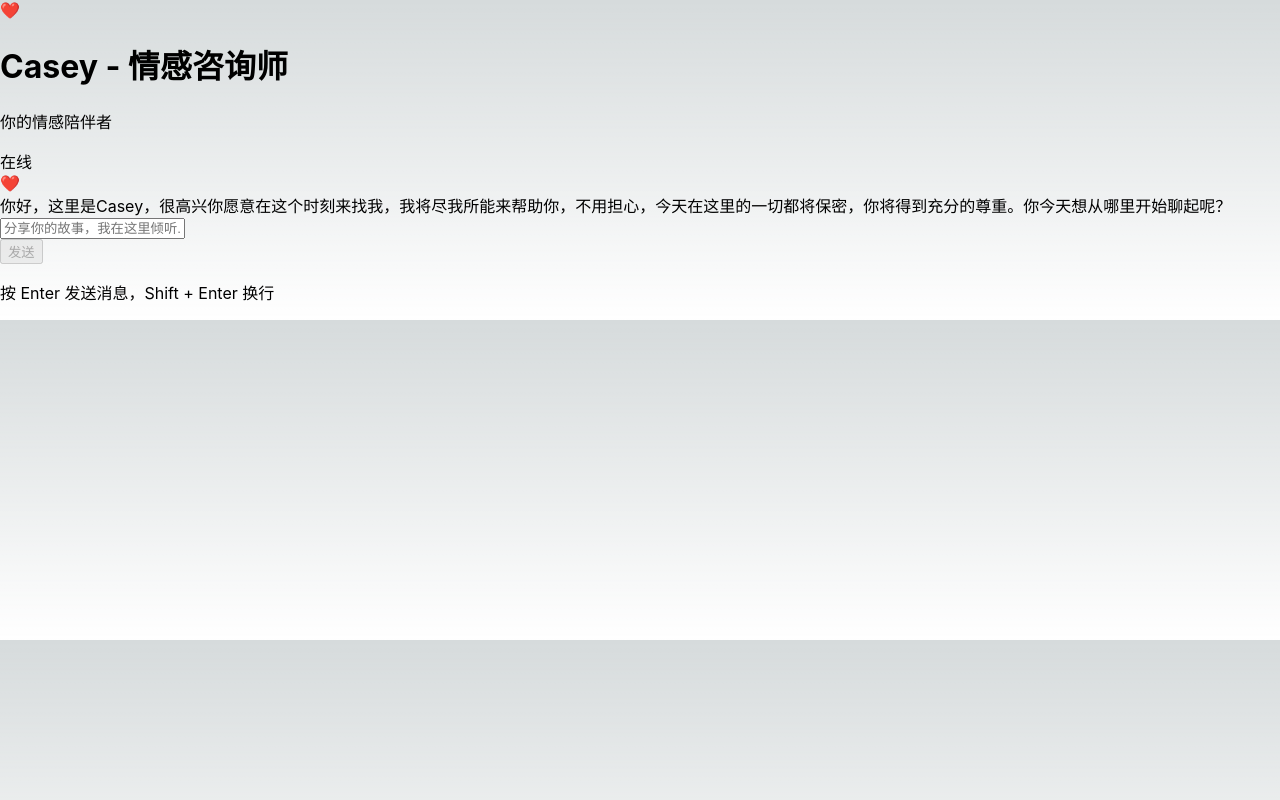
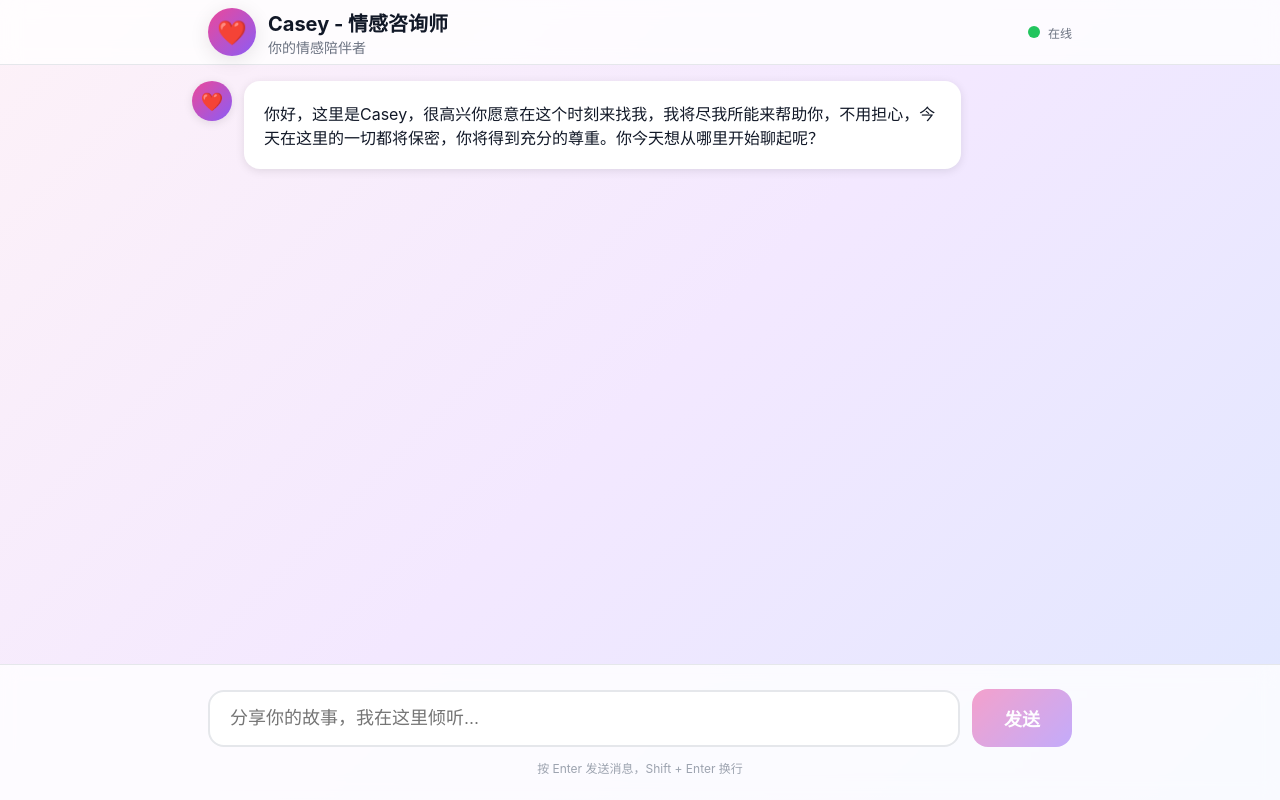
Before and after one commit to ZZZZ000e/casey, a Next.js app: page / in a window 1280 px wide. Built offline with nearby package versions, Linux system fonts and the light colour scheme.

Commit message:
Update page.tsx

```diff
--- a/src/app/page.tsx
+++ b/src/app/page.tsx
@@ -25,7 +25,6 @@ export default function ChatPage() {
   const [isTyping, setIsTyping] = useState(false);
   const scrollRef = useRef<HTMLDivElement>(null);
 
-  // 自动滚动到底部
   useEffect(() => {
     if (scrollRef.current) {
       scrollRef.current.scrollTop = scrollRef.current.scrollHeight;
@@ -115,75 +114,80 @@ export default function ChatPage() {
   };
 
   return (
-    <div className="flex flex-col h-screen bg-gradient-to-br from-pink-50 via-purple-50 to-blue-50">
+    <div style={{ display: 'flex', flexDirection: 'column', height: '100vh', background: 'linear-gradient(135deg, #fdf2f8, #f3e8ff, #e0e7ff)' }}>
       {/* Header */}
-      <header className="border-b bg-white/80 backdrop-blur-sm sticky top-0 z-10">
-        <div className="container mx-auto flex h-16 items-center justify-between px-4 max-w-4xl">
-          <div className="flex items-center gap-3">
-            <div className="flex h-12 w-12 items-center justify-center rounded-full bg-gradient-to-br from-pink-500 to-purple-600 shadow-lg">
-              <span className="text-white text-2xl">❤️</span>
+      <header style={{ borderBottom: '1px solid #e5e7eb', background: 'rgba(255, 255, 255, 0.8)', backdropFilter: 'blur(10px)', position: 'sticky', top: 0, zIndex: 10 }}>
+        <div style={{ maxWidth: '896px', margin: '0 auto', display: 'flex', height: '64px', alignItems: 'center', justifyContent: 'space-between', padding: '0 16px' }}>
+          <div style={{ display: 'flex', alignItems: 'center', gap: '12px' }}>
+            <div style={{ display: 'flex', height: '48px', width: '48px', alignItems: 'center', justifyContent: 'center', borderRadius: '50%', background: 'linear-gradient(135deg, #ec4899, #8b5cf6)', boxShadow: '0 4px 20px rgba(0,0,0,0.1)' }}>
+              <span style={{ fontSize: '24px' }}>❤️</span>
             </div>
             <div>
-              <h1 className="text-xl font-bold text-gray-900">
+              <h1 style={{ fontSize: '20px', fontWeight: 'bold', color: '#111827', margin: 0 }}>
                 Casey - 情感咨询师
               </h1>
-              <p className="text-sm text-gray-500">你的情感陪伴者</p>
+              <p style={{ fontSize: '14px', color: '#6b7280', margin: 0 }}>你的情感陪伴者</p>
             </div>
           </div>
-          <div className="flex items-center gap-2">
-            <div className="flex h-3 w-3 items-center justify-center rounded-full bg-green-500">
-              <div className="h-1.5 w-1.5 animate-ping rounded-full bg-green-500" />
+          <div style={{ display: 'flex', alignItems: 'center', gap: '8px' }}>
+            <div style={{ display: 'flex', height: '12px', width: '12px', alignItems: 'center', justifyContent: 'center', borderRadius: '50%', background: '#22c55e' }}>
+              <div style={{ height: '6px', width: '6px', borderRadius: '50%', background: '#22c55e', animation: 'ping 1s cubic-bezier(0, 0, 0.2, 1) infinite' }}></div>
             </div>
-            <span className="text-xs text-gray-500">在线</span>
+            <span style={{ fontSize: '12px', color: '#6b7280' }}>在线</span>
           </div>
         </div>
       </header>
 
       {/* Chat Messages */}
-      <div
-        className="flex-1 overflow-y-auto p-4"
-        ref={scrollRef}
-      >
-        <div className="container mx-auto max-w-4xl">
+      <div style={{ flex: 1, overflowY: 'auto', padding: '16px' }} ref={scrollRef}>
+        <div style={{ maxWidth: '896px', margin: '0 auto' }}>
           {messages.map((message) => (
             <div
               key={message.id}
-              className={`flex gap-3 mb-6 ${
-                message.role === 'user' ? 'justify-end' : 'justify-start'
-              }`}
+              style={{
+                display: 'flex',
+                gap: '12px',
+                marginBottom: '24px',
+                justifyContent: message.role === 'user' ? 'flex-end' : 'flex-start'
+              }}
             >
               {message.role === 'assistant' && (
-                <div className="flex h-10 w-10 shrink-0 items-center justify-center rounded-full bg-gradient-to-br from-pink-500 to-purple-600 shadow-md">
-                  <span className="text-white text-lg">❤️</span>
+                <div style={{ display: 'flex', height: '40px', width: '40px', alignItems: 'center', justifyContent: 'center', borderRadius: '50%', background: 'linear-gradient(135deg, #ec4899, #8b5cf6)', boxShadow: '0 2px 10px rgba(0,0,0,0.1)' }}>
+                  <span style={{ fontSize: '18px' }}>❤️</span>
                 </div>
               )}
               <div
-                className={`max-w-[80%] rounded-2xl px-5 py-4 shadow-md ${
-                  message.role === 'user'
-                    ? 'bg-gradient-to-br from-pink-500 to-purple-600 text-white'
-                    : 'bg-white text-gray-900'
-                }`}
+                style={{
+                  maxWidth: '80%',
+                  borderRadius: '16px',
+                  padding: '20px',
+                  boxShadow: '0 2px 10px rgba(0,0,0,0.1)',
+                  background: message.role === 'user'
+                    ? 'linear-gradient(135deg, #ec4899, #8b5cf6)'
+                    : 'white',
+                  color: message.role === 'user' ? 'white' : '#111827'
+                }}
               >
                 {message.content}
               </div>
               {message.role === 'user' && (
-                <div className="flex h-10 w-10 shrink-0 items-center justify-center rounded-full bg-gray-300 shadow-md">
-                  <span className="text-white text-lg">👤</span>
+                <div style={{ display: 'flex', height: '40px', width: '40px', alignItems: 'center', justifyContent: 'center', borderRadius: '50%', background: '#d1d5db', boxShadow: '0 2px 10px rgba(0,0,0,0.1)' }}>
+                  <span style={{ fontSize: '18px' }}>👤</span>
                 </div>
               )}
             </div>
           ))}
 
           {isTyping && (
-            <div className="flex gap-3 mb-6">
-              <div className="flex h-10 w-10 shrink-0 items-center justify-center rounded-full bg-gradient-to-br from-pink-500 to-purple-600 shadow-md">
-                <span className="text-white text-lg">❤️</span>
+            <div style={{ display: 'flex', gap: '12px', marginBottom: '24px' }}>
+              <div style={{ display: 'flex', height: '40px', width: '40px', alignItems: 'center', justifyContent: 'center', borderRadius: '50%', background: 'linear-gradient(135deg, #ec4899, #8b5cf6)', boxShadow: '0 2px 10px rgba(0,0,0,0.1)' }}>
+                <span style={{ fontSize: '18px' }}>❤️</span>
               </div>
-              <div className="bg-white rounded-2xl px-5 py-4 shadow-md">
-                <div className="flex gap-1.5">
-                  <div className="h-2 w-2 animate-bounce rounded-full bg-purple-500" />
-                  <div className="h-2 w-2 animate-bounce rounded-full bg-purple-500" style={{ animationDelay: '0.1s' }} />
-                  <div className="h-2 w-2 animate-bounce rounded-full bg-purple-500" style={{ animationDelay: '0.2s' }} />
+              <div style={{ background: 'white', borderRadius: '16px', padding: '20px', boxShadow: '0 2px 10px rgba(0,0,0,0.1)' }}>
+                <div style={{ display: 'flex', gap: '6px' }}>
+                  <div style={{ height: '8px', width: '8px', borderRadius: '50%', background: '#8b5cf6', animation: 'bounce 0.5s infinite' }}></div>
+                  <div style={{ height: '8px', width: '8px', borderRadius: '50%', background: '#8b5cf6', animation: 'bounce 0.5s 0.1s infinite' }}></div>
+                  <div style={{ height: '8px', width: '8px', borderRadius: '50%', background: '#8b5cf6', animation: 'bounce 0.5s 0.2s infinite' }}></div>
                 </div>
               </div>
             </div>
@@ -192,11 +196,10 @@ export default function ChatPage() {
       </div>
 
       {/* Input Area */}
-      <div className="border-t bg-white/80 backdrop-blur-sm sticky bottom-0">
-        <div className="container mx-auto px-4 py-6">
-          <div className="mx-auto max-w-4xl">
-            <div className="flex gap-3 items-end">
-              <div className="flex-1">
+      <div style={{ borderTop: '1px solid #e5e7eb', background: 'rgba(255, 255, 255, 0.8)', backdropFilter: 'blur(10px)', position: 'sticky', bottom: 0 }}>
+        <div style={{ maxWidth: '896px', margin: '0 auto', padding: '24px 16px' }}>
+          <div style={{ display: 'flex', gap: '12px', alignItems: 'flex-end' }}>
+            <div style={{ flex: 1 }}>
               <input
                 type="text"
                 value={input}
@@ -209,23 +212,40 @@ export default function ChatPage() {
                 }}
                 placeholder="分享你的故事，我在这里倾听..."
                 disabled={isTyping}
-                  className="w-full px-5 py-4 border-2 border-gray-200 rounded-2xl focus:outline-none focus:ring-2 focus:ring-purple-500 focus:border-transparent text-lg disabled:opacity-50 transition-all"
+                style={{
+                  width: '100%',
+                  padding: '16px 20px',
+                  border: '2px solid #e5e7eb',
+                  borderRadius: '16px',
+                  outline: 'none',
+                  fontSize: '18px',
+                  opacity: isTyping ? 0.5 : 1
+                }}
               />
             </div>
             <button
               onClick={handleSend}
               disabled={!input.trim() || isTyping}
-                className="px-8 py-4 bg-gradient-to-br from-pink-500 to-purple-600 text-white font-bold rounded-2xl hover:from-pink-600 hover:to-purple-700 disabled:opacity-50 disabled:cursor-not-allowed transition-all shadow-lg hover:shadow-xl text-lg"
+              style={{
+                padding: '16px 32px',
+                background: 'linear-gradient(135deg, #ec4899, #8b5cf6)',
+                color: 'white',
+                fontWeight: 'bold',
+                borderRadius: '16px',
+                border: 'none',
+                fontSize: '18px',
+                cursor: input.trim() && !isTyping ? 'pointer' : 'not-allowed',
+                opacity: (input.trim() && !isTyping) ? 1 : 0.5
+              }}
             >
               发送
             </button>
           </div>
-            <p className="text-center text-xs text-gray-400 mt-3">
+          <p style={{ textAlign: 'center', fontSize: '12px', color: '#9ca3af', marginTop: '12px', margin: '12px 0 0 0' }}>
             按 Enter 发送消息，Shift + Enter 换行
           </p>
         </div>
       </div>
     </div>
-    </div>
   );
 }
```
Lines whose indentation alone changed are shown as unchanged.
